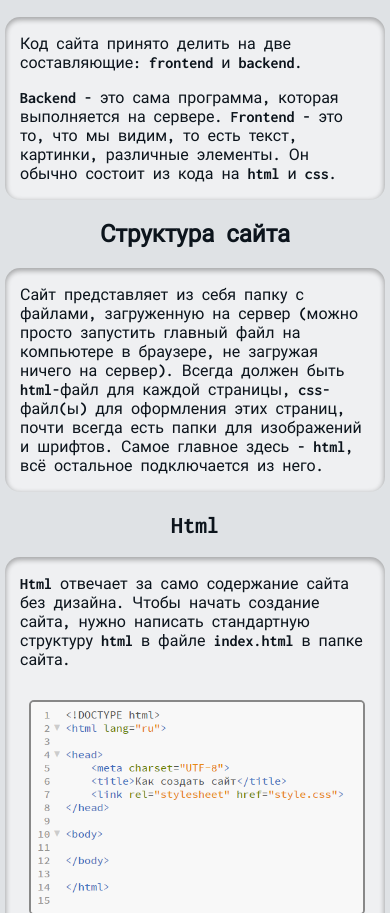
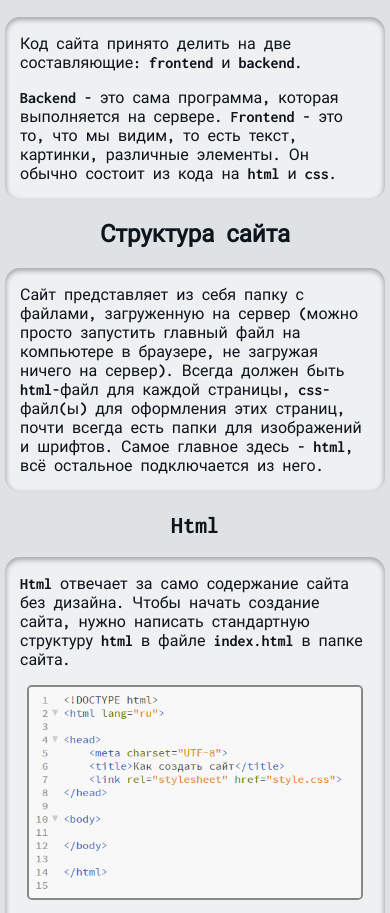
Before and after one commit to Grishko-D/grishko-d.github.io, a plain HTML site: page index.html in a window 390 px wide. Shown: the part 155-1068 px from the top of the page. Drawn offline with Linux system fonts and the light colour scheme.

Commit message:
Update style.css

```diff
--- a/style.css
+++ b/style.css
@@ -32,7 +32,8 @@ h1,h2{
 }
 
 img{
-    margin: 20px;
+    display: block;
+    margin: 20px auto;
     border-style: solid;
     border-radius: 5px;
     border-color: #888;
@@ -77,7 +78,7 @@ img{
 
     img,#img_css{
         width: 95%;
-        margin: 15px 2.5%;
+        margin: 15px auto;
     }
 }
 
```
